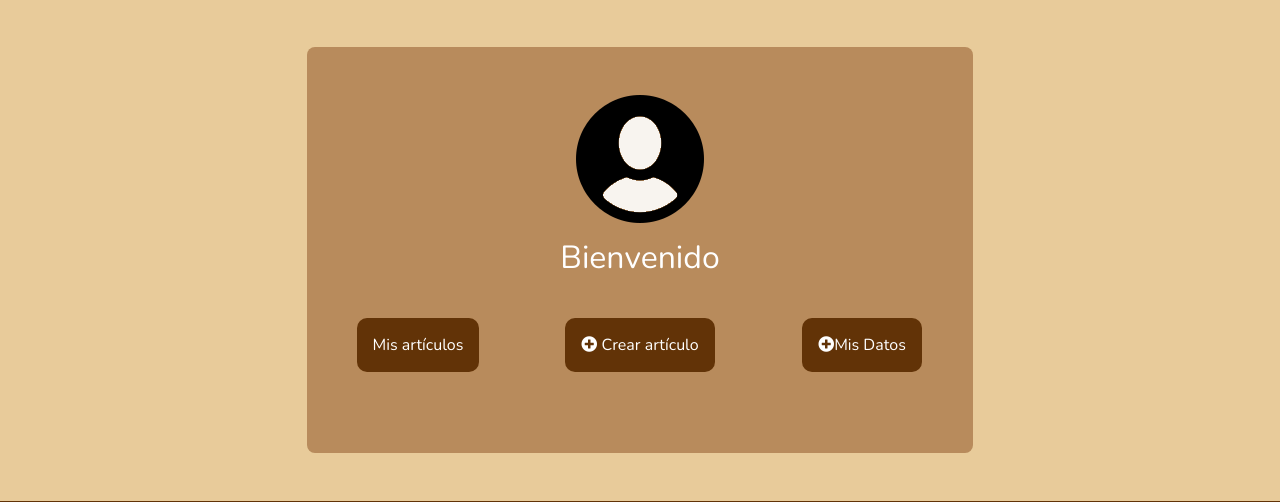
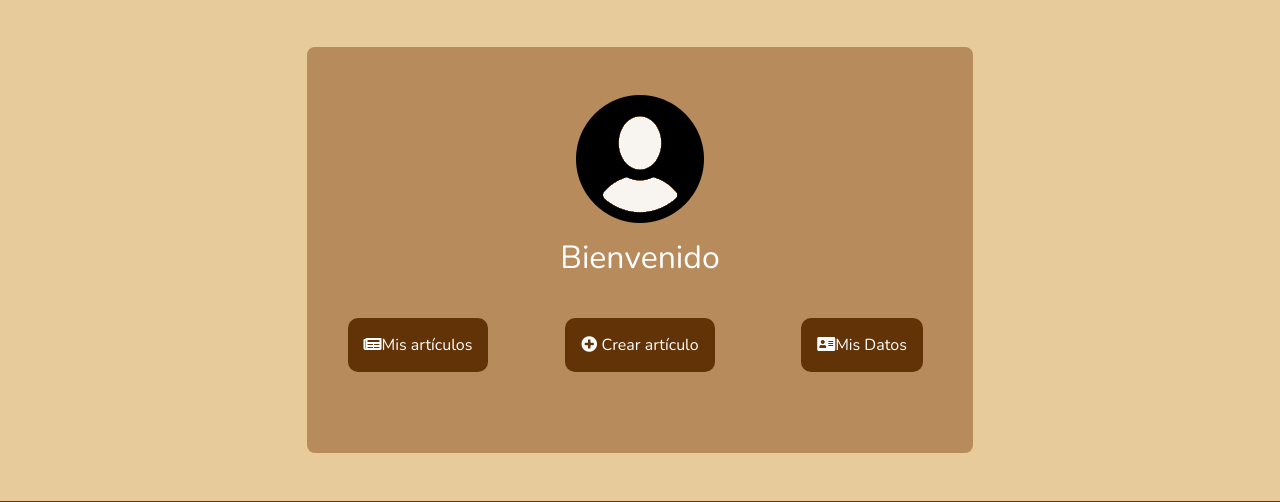
Before and after one commit to LauraVeM1/ProyectoPrograWeb, a PHP site: page /escritorHome.php in a window 1280 px wide. Shown: the part 152-654 px from the top of the page. Run offline with PHP 8.4, Linux system fonts and the light colour scheme; the visitor is signed in with stand-in values (Sample User, id 1); data that the repository does not hold is empty; some libraries are stand-ins or nearby versions.

Commit message:
Se agrega la opcion de editar datos del usuario y se modifica el estilo

```diff
--- a/escritorHome.php
+++ b/escritorHome.php
@@ -24,13 +24,13 @@
             <div class="container">
             <div class="row">
                 <div class="col-md-4 mt-5 mb-5">
-                    <a href="articulosEscritor.php" class="btn-esc">Mis artículos</a>
+                    <a href="articulosEscritor.php" class="btn-esc"><i class="fa fa-newspaper"></i>Mis artículos</a>
                 </div>
                 <div class="col-md-4 mt-5 mb-5">
                 <a href="crearArticulo.php" class="btn-esc"><i class="fa fa-plus-circle"></i> Crear artículo</a>
                 </div>
                 <div class="col-md-4 mt-5 mb-5">
-                <a href="editDatosEscritor.php" class="btn-esc"><i class="fa fa-plus-circle"></i>Mis Datos</a>
+                <a href="editDatosEscritor.php" class="btn-esc"><i class="fa fa-address-card"></i>Mis Datos</a>
                 </div>
             </div>
             </div>
```
